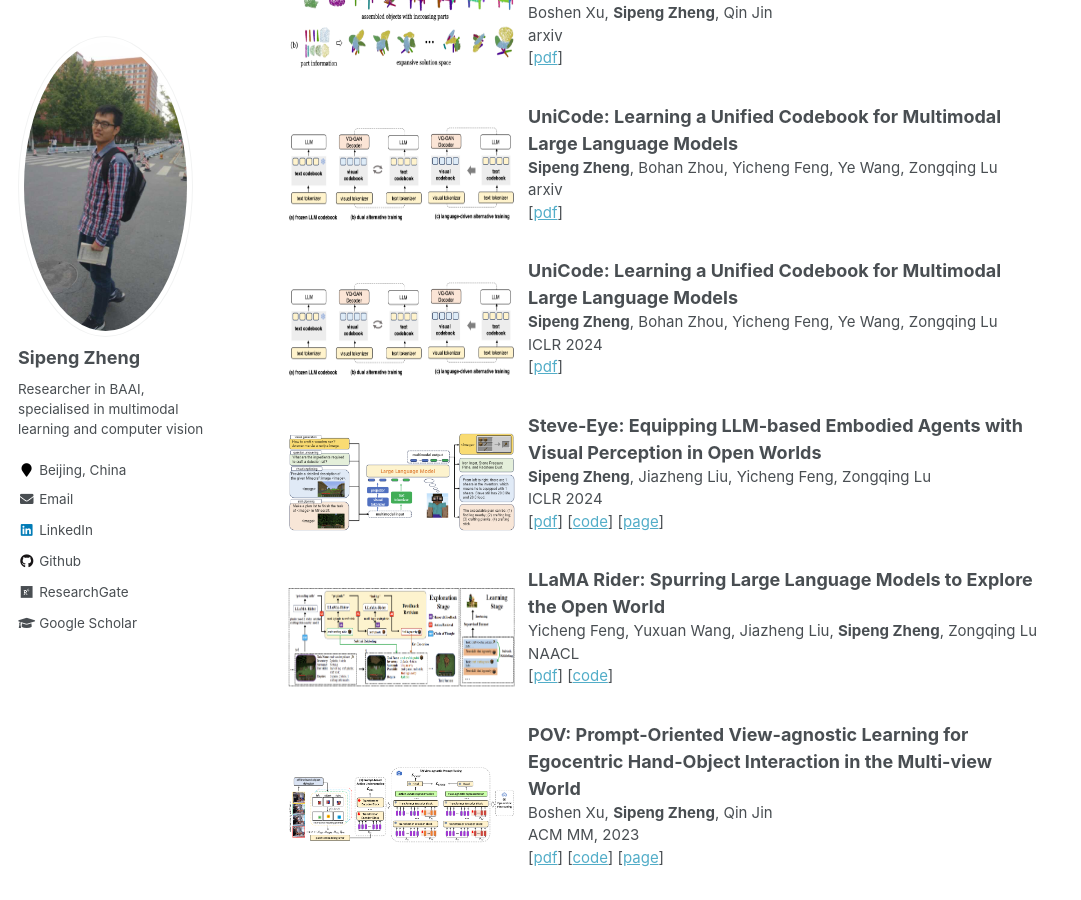
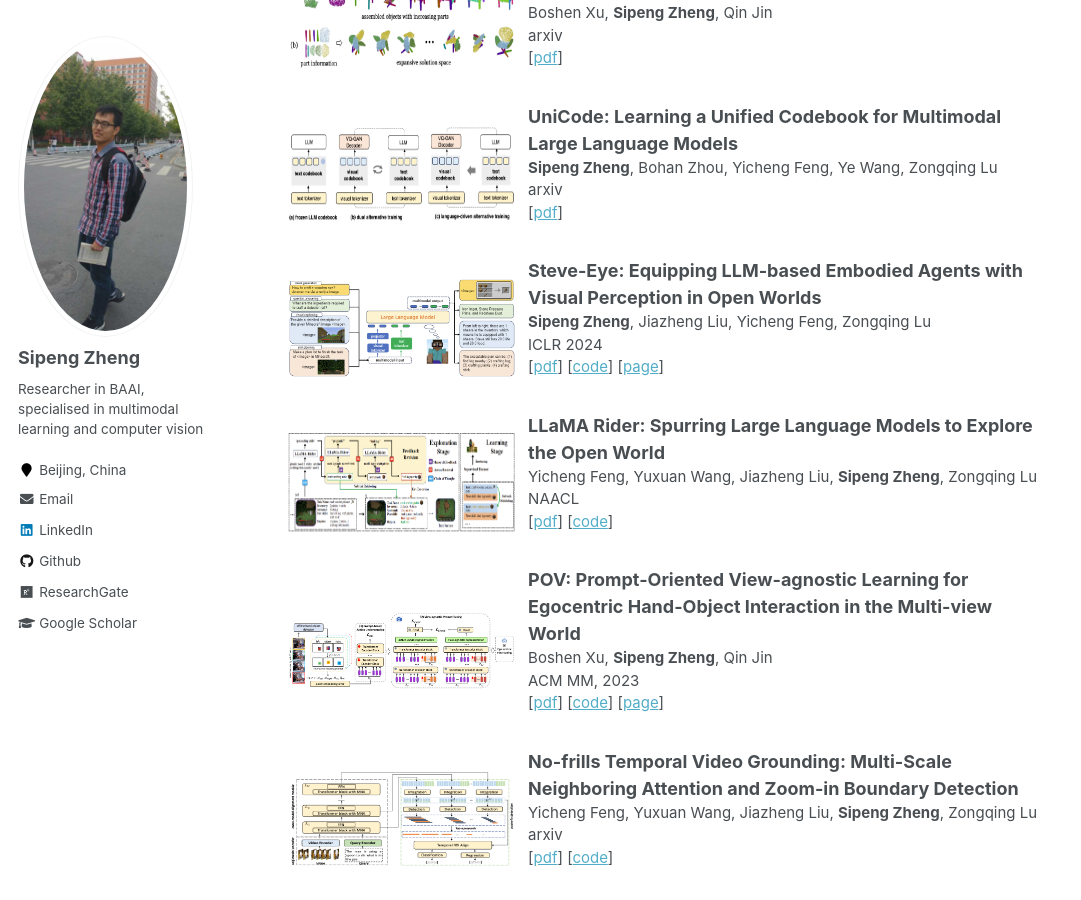
Before and after one commit to zhengsipeng/zhengsipeng.github.io, a Jekyll site: the page built from _pages/about.md, in a window 1280 px wide and 900 px high, scrolled down 1287 px. Shown: the whole window, without its empty margins (0-1081 px from the left). Built offline with Jekyll 4.4.1, drawn with Linux system fonts in a browser that asks for light colours.

Commit message:
update my CV

```diff
--- a/_pages/about.md
+++ b/_pages/about.md
@@ -64,16 +64,7 @@
   </td>
 </tr>
 
-<tr style="border: none;">
-  <td style="border: none;"> <img src="./images/pubs/unicode_24.png" style="height: 100px; width: 500px;"/></td>
-  <td style="border: none;">
-        <p style="font-size: 15px"><b style="font-size: 18px">UniCode: Learning a Unified Codebook for Multimodal Large Language Models</b><br>
-        <b>Sipeng Zheng</b>, Bohan Zhou, Yicheng Feng, Ye Wang, Zongqing Lu<br>
-        ICLR 2024<br>
-        [<a target="_blank" href="https://arxiv.org/abs/2310.13255">pdf</a>]
-        </p>
-  </td>
-</tr>
+
 
 <tr style="border: none;">
   <td style="border: none;"> <img src="./images/pubs/steve_eye_23.png" style="height: 100px; width: 500px;"/></td>
```
